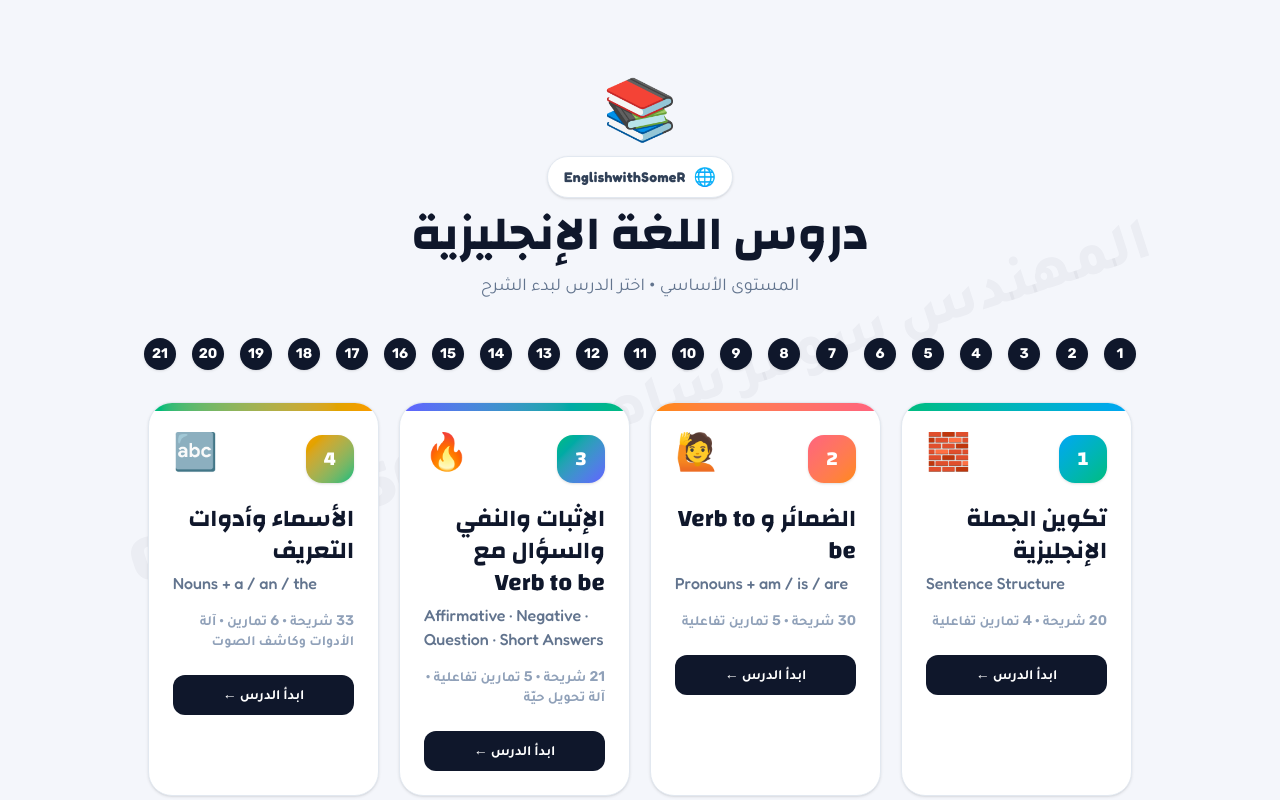
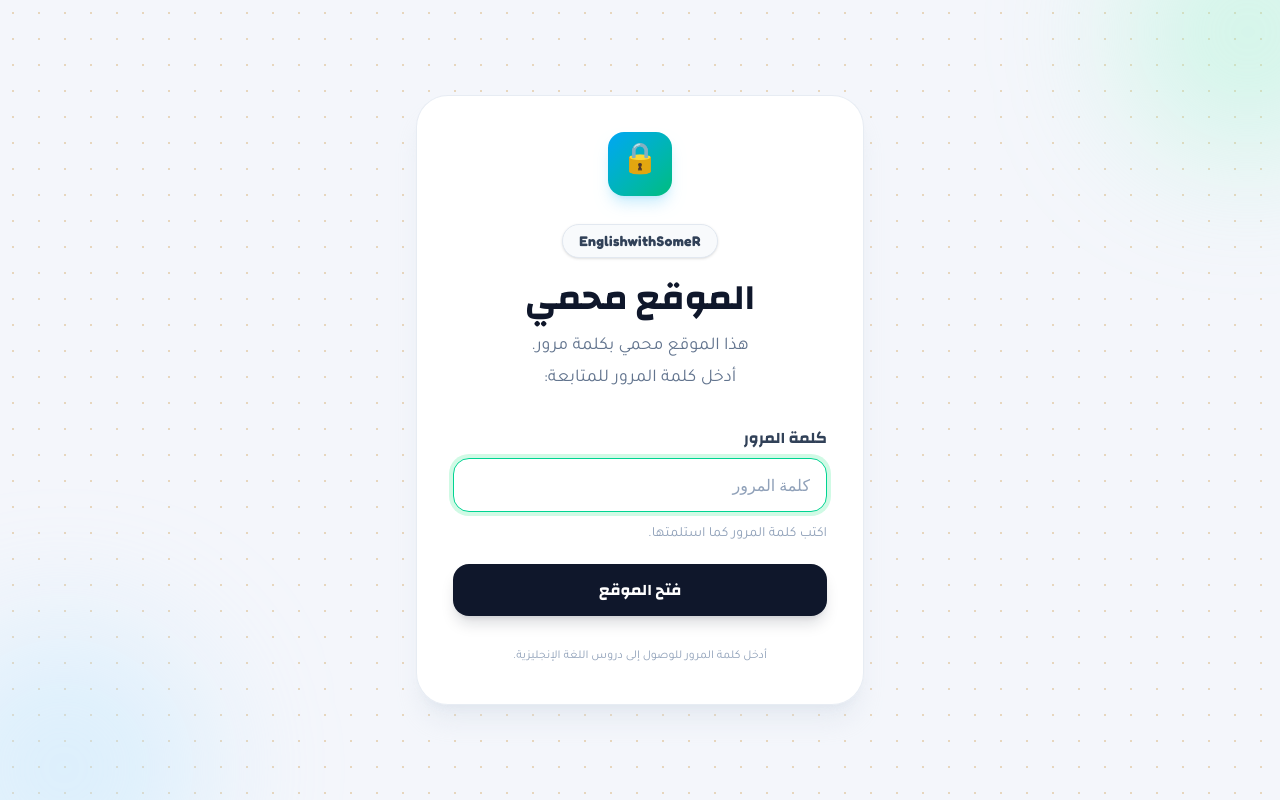
Before and after one commit to johntaylorjt8870-cell/English-Course, a React (Vite) app: page / in a window 1280 px wide. Shown: the top 800 px of the page. Built offline with nearby package versions, Linux system fonts and the light colour scheme; a web font is replaced by a local one.

Commit message:
Add whole-site password gate
Co-authored-by: arena-agent <297053741+arena-agent@users.noreply.github.com>

```diff
--- a/src/App.tsx
+++ b/src/App.tsx
@@ -43,6 +43,7 @@ import { SLIDES as L19_SLIDES } from "./lessons/lesson19/data";
 import { SLIDES as L20_SLIDES } from "./lessons/lesson20/data";
 import { SLIDES as L21_SLIDES } from "./lessons/lesson21/data";
 import { Signature, SignatureGhost } from "./shared/Signature";
+import SitePasswordGate from "./shared/SitePasswordGate";
 
 // ------------------------------------------------------------
 // توجيه بسيط عبر الـ hash: #/lesson/1 · #/lesson/2
@@ -366,9 +367,9 @@ export default function App() {
   else if (route === 21) page = <Lesson21 onExit={goHome} />;
   else page = <Hub />;
   return (
-    <>
+    <SitePasswordGate>
       <ArenaClean />
       {page}
-    </>
+    </SitePasswordGate>
   );
 }
--- /dev/null
+++ b/src/shared/SitePasswordGate.tsx
@@ -0,0 +1,152 @@
+import { useEffect, useRef, useState } from "react";
+import type { FormEvent, ReactNode } from "react";
+
+const SITE_PASSWORD = "CloseYourEyes173";
+const STORAGE_KEY = "englishwithsomer-site-unlocked";
+
+function readUnlockedState() {
+  if (typeof window === "undefined") return false;
+
+  try {
+    return window.localStorage.getItem(STORAGE_KEY) === "unlocked";
+  } catch {
+    // If storage is unavailable, the gate still works for the current visit.
+    return false;
+  }
+}
+
+function writeUnlockedState(unlocked: boolean) {
+  try {
+    if (unlocked) window.localStorage.setItem(STORAGE_KEY, "unlocked");
+    else window.localStorage.removeItem(STORAGE_KEY);
+  } catch {
+    // Storage can be disabled by the browser; unlocking remains session-safe.
+  }
+}
+
+function PasswordScreen({ onUnlock }: { onUnlock: () => void }) {
+  const [password, setPassword] = useState("");
+  const [error, setError] = useState(false);
+  const inputRef = useRef<HTMLInputElement>(null);
+
+  useEffect(() => {
+    inputRef.current?.focus();
+  }, []);
+
+  function handleSubmit(event: FormEvent<HTMLFormElement>) {
+    event.preventDefault();
+
+    if (password === SITE_PASSWORD) {
+      writeUnlockedState(true);
+      onUnlock();
+      return;
+    }
+
+    setPassword("");
+    setError(true);
+    inputRef.current?.focus();
+  }
+
+  return (
+    <main
+      dir="rtl"
+      lang="ar"
+      className="paper-dots relative flex min-h-screen items-center justify-center overflow-hidden bg-[#f4f6fb] px-4 py-10 text-slate-800 sm:px-6"
+    >
+      <div aria-hidden="true" className="pointer-events-none absolute -right-24 -top-24 h-64 w-64 rounded-full bg-emerald-200/40 blur-3xl" />
+      <div aria-hidden="true" className="pointer-events-none absolute -bottom-28 -left-20 h-72 w-72 rounded-full bg-sky-200/40 blur-3xl" />
+
+      <section className="pop relative w-full max-w-md overflow-hidden rounded-[2rem] border border-slate-200/80 bg-white/95 p-6 shadow-xl shadow-slate-300/30 backdrop-blur sm:p-9" aria-labelledby="site-gate-title">
+        <div className="mx-auto mb-7 grid h-16 w-16 place-items-center rounded-2xl bg-gradient-to-br from-sky-500 to-emerald-500 text-3xl shadow-lg shadow-sky-500/20" aria-hidden="true">
+          🔒
+        </div>
+
+        <div className="text-center">
+          <div className="inline-flex items-center rounded-full border border-slate-200 bg-slate-50 px-4 py-1.5 shadow-sm">
+            <span dir="ltr" className="font-en text-sm font-extrabold tracking-wide text-slate-700">
+              EnglishwithSomeR
+            </span>
+          </div>
+          <h1 id="site-gate-title" className="font-head mt-5 text-3xl font-bold text-slate-900 sm:text-4xl">
+            الموقع محمي
+          </h1>
+          <p className="mt-3 text-lg leading-8 text-slate-500">
+            هذا الموقع محمي بكلمة مرور.
+            <br />
+            أدخل كلمة المرور للمتابعة:
+          </p>
+        </div>
+
+        <form className="mt-8" onSubmit={handleSubmit} noValidate>
+          <label htmlFor="site-password" className="font-head mb-2 block text-right text-base font-bold text-slate-700">
+            كلمة المرور
+          </label>
+          <input
+            ref={inputRef}
+            id="site-password"
+            name="password"
+            type="password"
+            dir="ltr"
+            autoComplete="current-password"
+            value={password}
+            onChange={(event) => {
+              setPassword(event.target.value);
+              if (error) setError(false);
+            }}
+            aria-invalid={error}
+            aria-describedby={error ? "site-password-error" : "site-password-help"}
+            className="font-en w-full rounded-2xl border border-slate-200 bg-slate-50 px-4 py-3.5 text-left text-base tracking-wide text-slate-800 outline-none transition placeholder:text-right placeholder:font-body placeholder:tracking-normal placeholder:text-slate-400 focus:border-emerald-400 focus:bg-white focus:ring-4 focus:ring-emerald-100"
+            placeholder="كلمة المرور"
+          />
+          {error ? (
+            <p id="site-password-error" role="alert" className="mt-3 rounded-xl bg-rose-50 px-3 py-2 text-right text-sm font-bold text-rose-700">
+              كلمة المرور غير صحيحة.
+            </p>
+          ) : (
+            <p id="site-password-help" className="mt-3 text-right text-sm text-slate-400">
+              اكتب كلمة المرور كما استلمتها.
+            </p>
+          )}
+          <button
+            type="submit"
+            className="font-head mt-5 w-full rounded-2xl bg-slate-900 px-5 py-3.5 text-base font-bold text-white shadow-lg shadow-slate-900/15 transition hover:-translate-y-0.5 hover:bg-slate-700 focus:outline-none focus:ring-4 focus:ring-slate-300 active:translate-y-0"
+          >
+            فتح الموقع
+          </button>
+        </form>
+
+        <p className="mt-7 text-center text-xs leading-6 text-slate-400">
+          أدخل كلمة المرور للوصول إلى دروس اللغة الإنجليزية.
+        </p>
+      </section>
+    </main>
+  );
+}
+
+export default function SitePasswordGate({ children }: { children: ReactNode }) {
+  const [unlocked, setUnlocked] = useState(readUnlockedState);
+
+  function lockSite() {
+    writeUnlockedState(false);
+    setUnlocked(false);
+  }
+
+  if (!unlocked) {
+    return <PasswordScreen onUnlock={() => setUnlocked(true)} />;
+  }
+
+  return (
+    <>
+      {children}
+      <button
+        type="button"
+        onClick={lockSite}
+        title="قفل الموقع"
+        aria-label="قفل الموقع"
+        className="fixed bottom-4 left-4 z-[100] rounded-full border border-slate-200 bg-white/90 px-3 py-2 text-xs font-bold text-slate-500 shadow-md shadow-slate-900/10 backdrop-blur transition hover:border-slate-300 hover:bg-white hover:text-slate-800 focus:outline-none focus:ring-4 focus:ring-slate-200"
+      >
+        🔒 قفل الموقع
+      </button>
+    </>
+  );
+}
```
